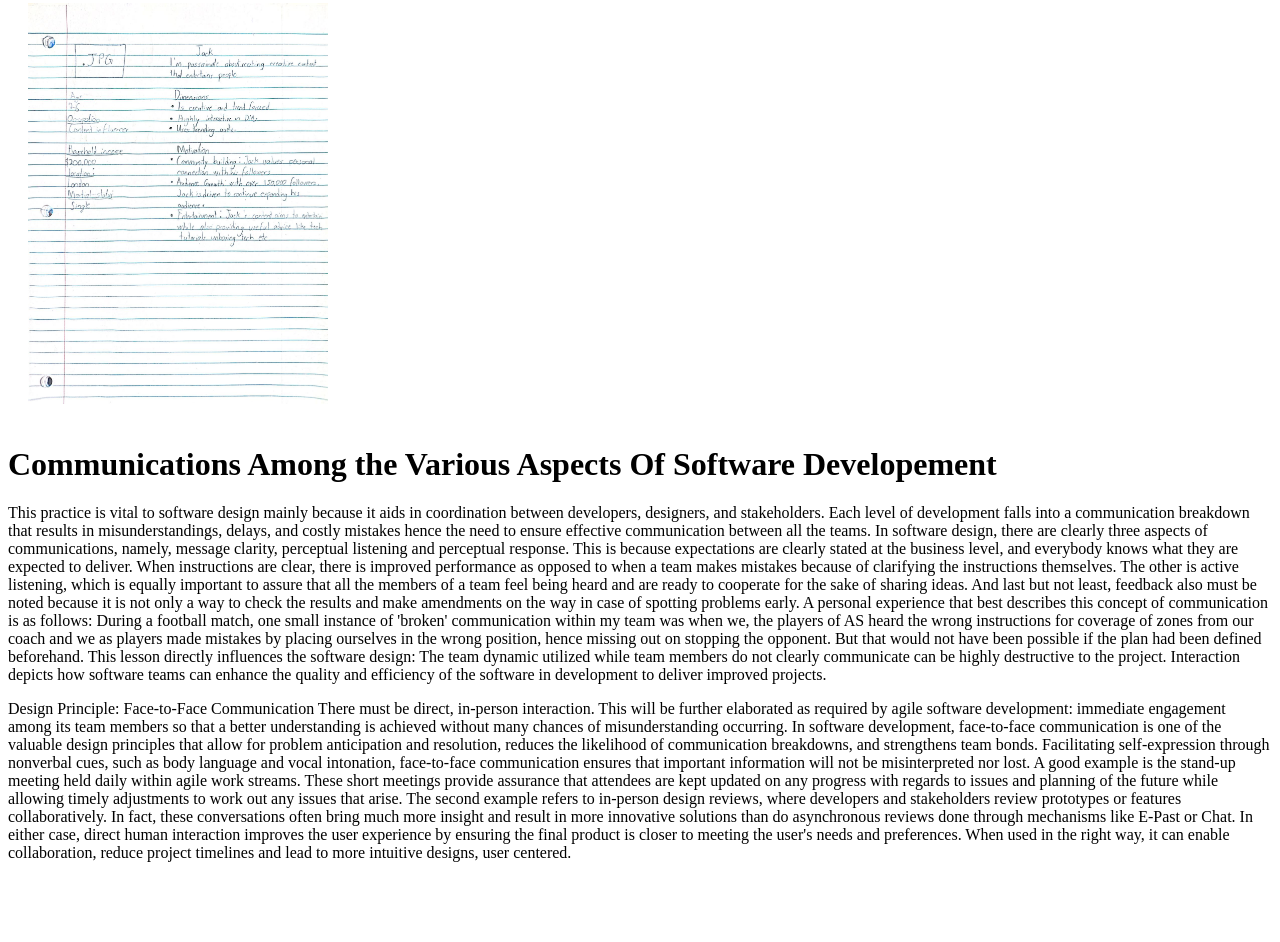
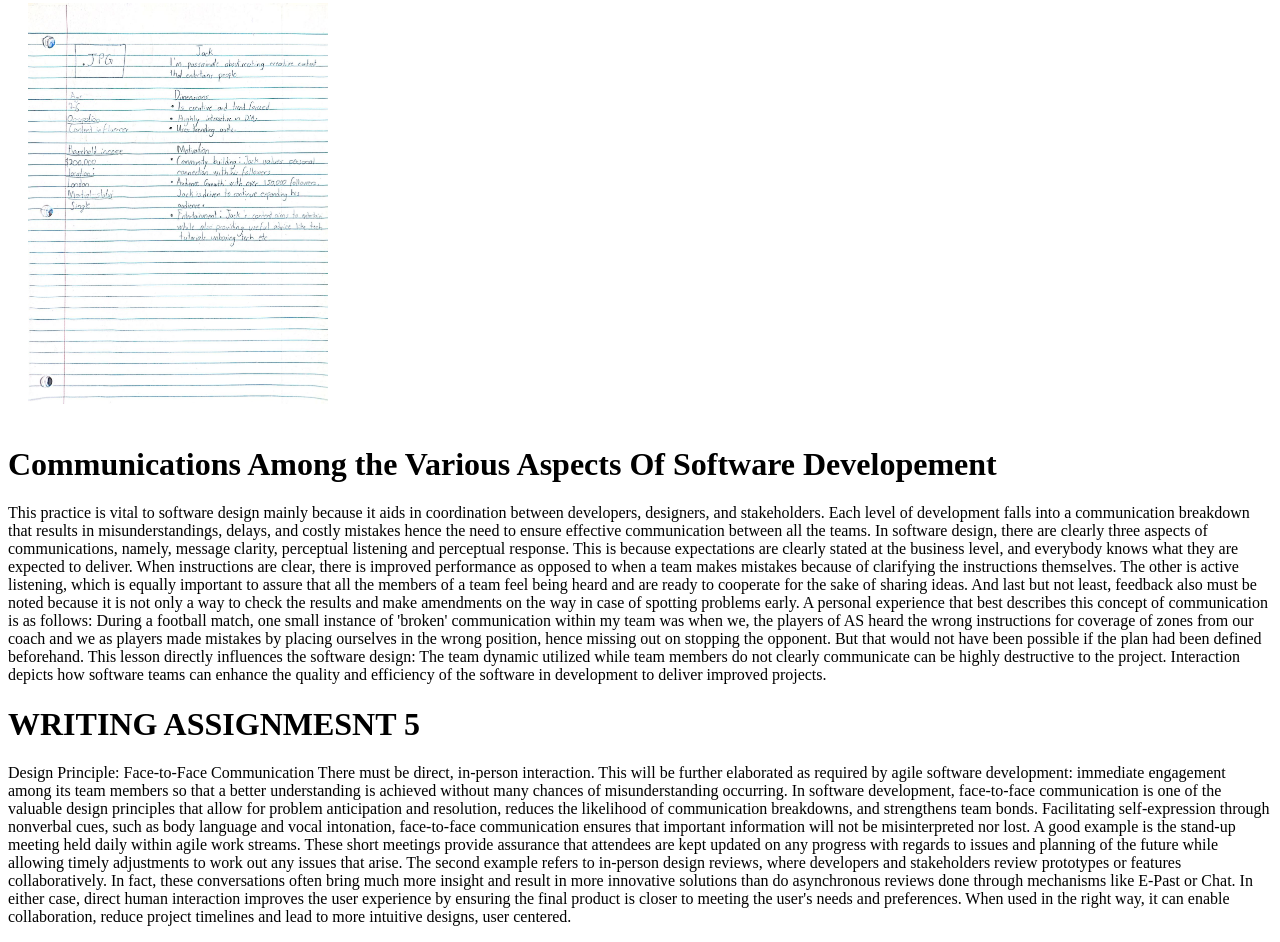
Before and after one commit to prem9871/blacklung, a plain HTML site: page index.html in a window 1280 px wide. Shown: the part 1041-1983 px from the top of the page. Before the commit the page ends 1919 px from the top, so only its background shows below. Drawn offline with Linux system fonts and the light colour scheme.

Commit message:
Update index.html

```diff
--- a/index.html
+++ b/index.html
@@ -80,6 +80,7 @@ A personal experience that best describes this concept of communication is as fo
   </p>
 
   <p>
+    <h1>WRITING ASSIGNMESNT 5</h1>
     Design Principle: Face-to-Face Communication There must be direct, in-person interaction. This will be further elaborated as required by
     agile software development: immediate engagement among its team members so that a better understanding is achieved without many chances of
     misunderstanding occurring. In software development, face-to-face communication is one of the valuable design principles that allow for problem
```
